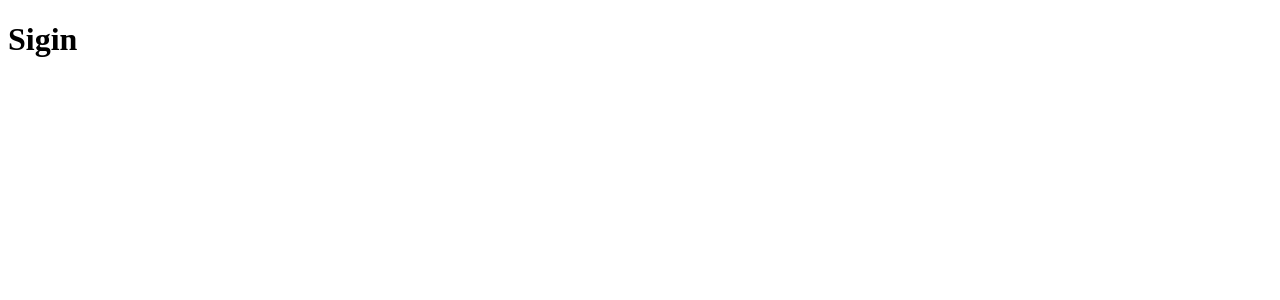
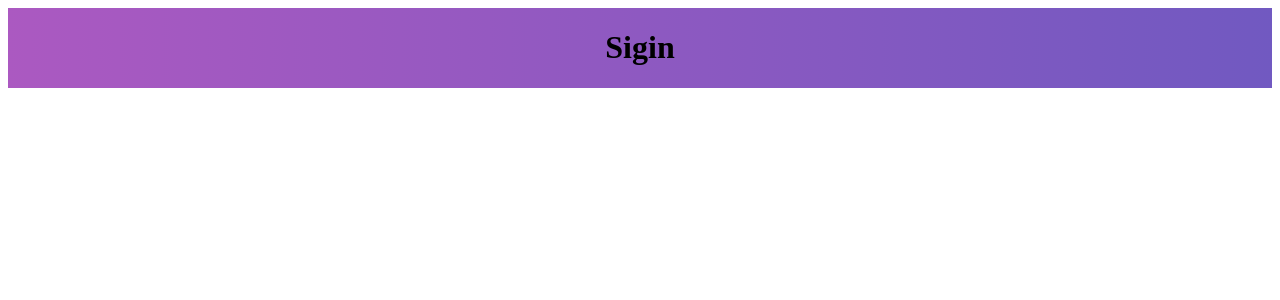
Before and after one commit to robstermarinho/gobarber-reactjs, a React (Create React App) app: page / in a window 1280 px wide. Shown: the top 300 px of the page. Built offline with nearby package versions, Linux system fonts and the light colour scheme.

Commit message:
Add custom layouts in routes

```diff
--- a/package.json
+++ b/package.json
@@ -4,13 +4,16 @@
   "private": true,
   "dependencies": {
     "history": "^4.10.1",
+    "polished": "^3.4.2",
+    "prop-types": "^15.7.2",
     "react": "^16.11.0",
     "react-dom": "^16.11.0",
     "react-router-dom": "^5.1.2",
     "react-scripts": "3.2.0",
     "reactotron-react-js": "^3.3.6",
     "reactotron-redux": "^3.1.2",
-    "reactotron-redux-saga": "^4.2.2"
+    "reactotron-redux-saga": "^4.2.2",
+    "styled-components": "^4.4.1"
   },
   "scripts": {
     "start": "react-scripts start",
--- /dev/null
+++ b/src/pages/_layouts/auth/index.js
@@ -0,0 +1,16 @@
+import React from 'react';
+import PropTypes from 'prop-types';
+
+import { Wrapper, Content } from './styles';
+
+export default function AuthLayout({ children }) {
+  return (
+    <Wrapper>
+      <Content>{children}</Content>
+    </Wrapper>
+  );
+}
+
+AuthLayout.propTypes = {
+  children: PropTypes.element.isRequired,
+};
--- /dev/null
+++ b/src/pages/_layouts/auth/styles.js
@@ -0,0 +1,63 @@
+import styled from 'styled-components';
+import { darken } from 'polished';
+
+export const Wrapper = styled.div`
+  height: 100%;
+  background: linear-gradient(-90deg, #7159c1, #ab59c1);
+  display: flex;
+  justify-content: center;
+  align-items: center;
+`;
+
+export const Content = styled.div`
+  width: 100%;
+  max-width: 315px;
+  text-align: center;
+  form {
+    display: flex;
+    flex-direction: column;
+    margin-top: 30px;
+    input {
+      background: rgba(0, 0, 0, 0.1) !important;
+      border: 0;
+      border-radius: 4px;
+      height: 44px;
+      padding: 0 15px;
+      color: #fff;
+      margin: 0 0 10px;
+      -webkit-transition-delay: 9999s;
+      &::placeholder {
+        color: rgba(255, 255, 255, 0.8);
+      }
+    }
+    span {
+      color: #fb6f91;
+      align-self: flex-start;
+      margin: 0 0 10px;
+      font-weight: bold;
+    }
+    button {
+      margin: 5px 0 0;
+      height: 44px;
+      background: #3b9eff;
+      font-weight: bold;
+      color: #fff;
+      border: 0;
+      border-radius: 4px;
+      font-size: 16px;
+      transition: background 0.3s;
+      &:hover {
+        background: ${darken(0.04, '#3b9eff')};
+      }
+    }
+    a {
+      color: #fff;
+      margin-top: 15px;
+      font-size: 16px;
+      opacity: 0.8;
+      &:hover {
+        opacity: 1;
+      }
+    }
+  }
+`;
--- /dev/null
+++ b/src/pages/_layouts/default/index.js
@@ -0,0 +1,12 @@
+import React from 'react';
+import PropTypes from 'prop-types';
+
+import { Wrapper } from './styles';
+
+export default function DefaultLayout({ children }) {
+  return <Wrapper>{children}</Wrapper>;
+}
+
+DefaultLayout.propTypes = {
+  children: PropTypes.element.isRequired,
+};
--- /dev/null
+++ b/src/pages/_layouts/default/styles.js
@@ -0,0 +1,7 @@
+import styled from 'styled-components';
+
+export const Wrapper = styled.div`
+  height: 100%;
+  background: linear-gradient(-90deg, #7159c1, #ab59c1);
+  overflow-y: auto;
+`;
--- /dev/null
+++ b/src/routes/Route.js
@@ -0,0 +1,52 @@
+import React from 'react';
+import PropTypes from 'prop-types';
+import { Route, Redirect } from 'react-router-dom';
+
+import AuthLayout from '../pages/_layouts/auth';
+import DefaultLayout from '../pages/_layouts/default';
+
+//import { store } from '../store';
+
+export default function RouteWrapper({
+  component: Component,
+  isPrivate,
+  ...rest
+}) {
+  //const { signed } = store.getState().auth;
+  const signed = false;
+  if (!signed && isPrivate) {
+    return <Redirect to="/" />;
+  }
+
+  if (signed && !isPrivate) {
+    return <Redirect to="/dashboard" />;
+  }
+
+  const Layout = signed ? DefaultLayout : AuthLayout;
+
+  return (
+    <Route
+      {...rest}
+      //render={props => (
+      //  <Layout>
+      //    <Component {...props} />
+      //  </Layout>
+      //)}
+      render={props => (
+        <Layout>
+          <Component {...props} />
+        </Layout>
+      )}
+    />
+  );
+}
+
+RouteWrapper.propTypes = {
+  isPrivate: PropTypes.bool,
+  component: PropTypes.oneOfType([PropTypes.element, PropTypes.func])
+    .isRequired,
+};
+
+RouteWrapper.defaultProps = {
+  isPrivate: false,
+};
--- a/src/routes/index.js
+++ b/src/routes/index.js
@@ -1,6 +1,6 @@
 import React from 'react';
-import { Switch, Route } from 'react-router-dom';
-
+import { Switch } from 'react-router-dom';
+import Route from './Route';
 import SignIn from '../pages/SignIn';
 import SignUp from '../pages/SignUp';
 
```
Also changed, not shown: 1 other file (tests, documents, lock files or other folders).
